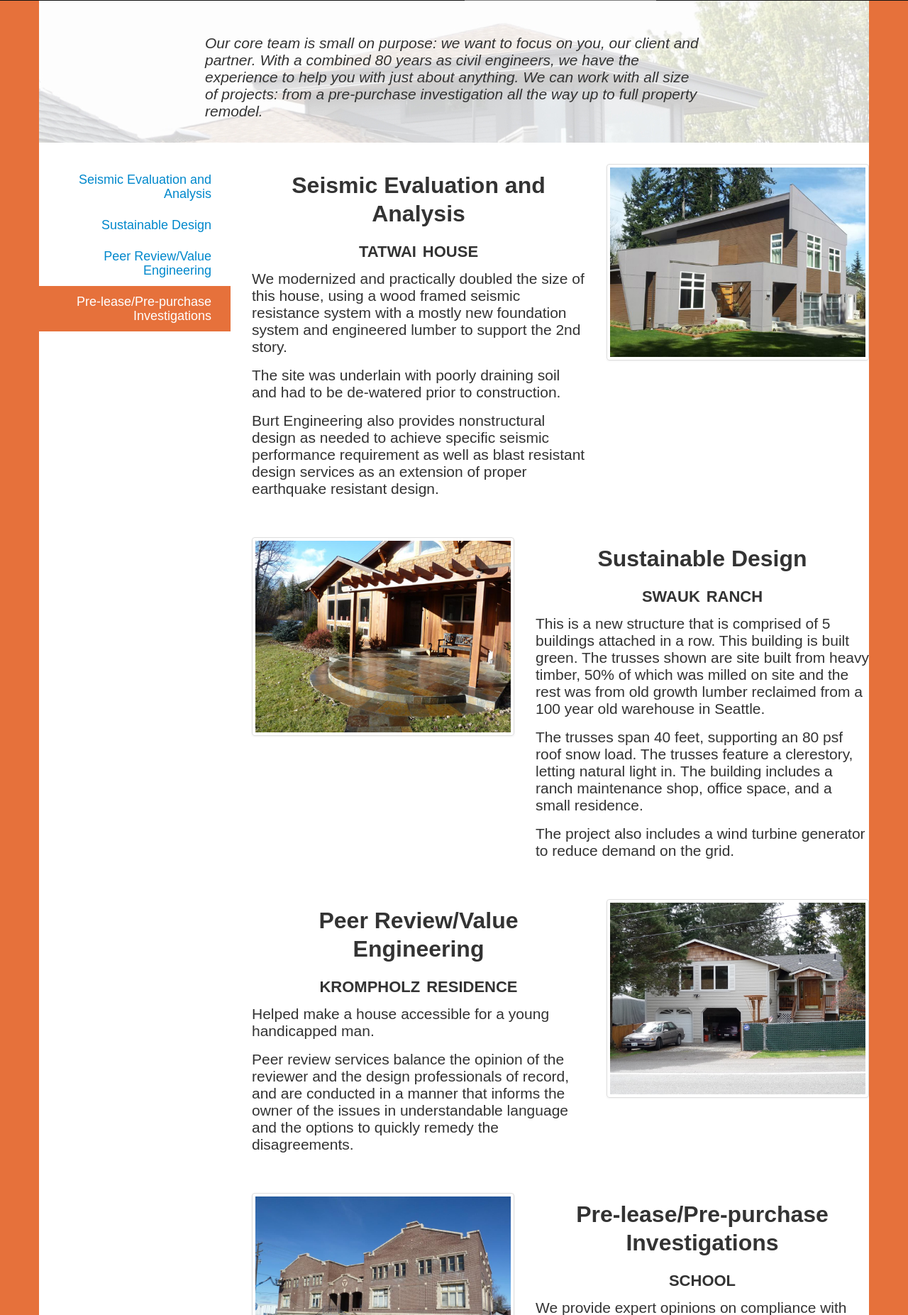
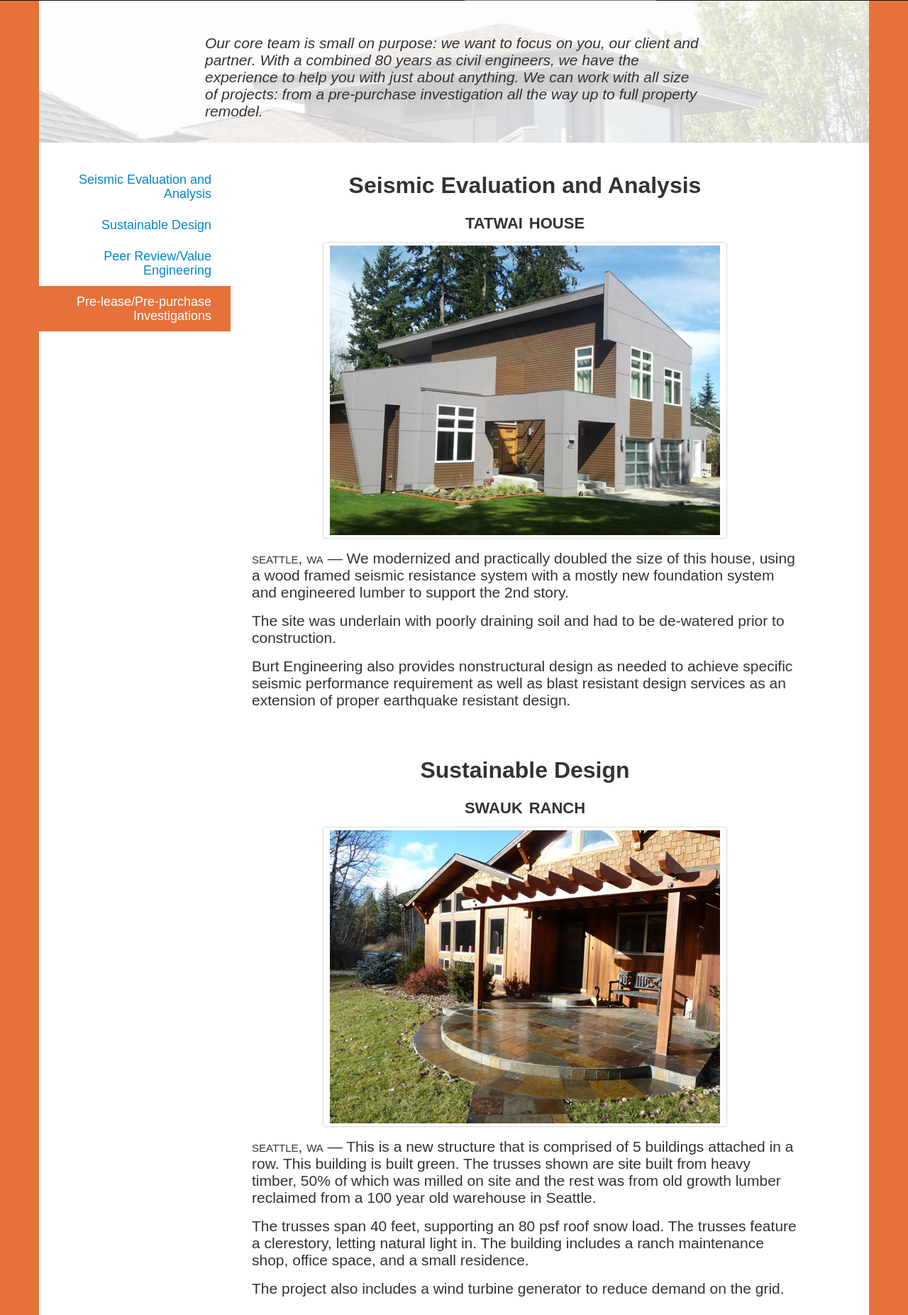
Before and after one commit to oburt/oburt-personal, a PHP site: page /burt-engineering/owners.php in a window 1280 px wide. Shown: the part 147-2000 px from the top of the page at 71% size. Run offline with PHP 8.4, Linux system fonts and the light colour scheme; some libraries are stand-ins or nearby versions.

Commit message:
owners page update to match builders

```diff
--- a/www/burt-engineering/owners.php
+++ b/www/burt-engineering/owners.php
@@ -21,11 +21,18 @@
 				</div>
 				<div class="span9">
 					<section id="seismic-evaluation" class="row">
-						<div class="span5">
+						<div class="span8">
 							<h2>Seismic Evaluation and Analysis</h2>
 							<h3>Tatwai House</h3>
+							<div class="row">
+								<div class="span6 offset1">
+									<a href="#" class="thumbnail">
+										<img src="img/tatwai-house.jpg" />
+									</a>
+								</div>
+							</div>
 							<p>
-								We modernized and practically doubled the size of this house, using a wood framed seismic resistance system with a mostly new foundation system and engineered lumber to support the 2nd story.
+								<span class="be-location">Seattle, WA</span> &mdash; We modernized and practically doubled the size of this house, using a wood framed seismic resistance system with a mostly new foundation system and engineered lumber to support the 2nd story.
 							</p>
 							<p>
 								The site was underlain with poorly draining soil and had to be de-watered prior to construction.
@@ -34,23 +41,20 @@
 								Burt Engineering also provides nonstructural design as needed to achieve specific seismic performance requirement as well as blast resistant design services as an extension of proper earthquake resistant design.
 							</p>
 						</div>
-						<div class="span4">
-							<a href="#" class="thumbnail">
-								<img src="img/tatwai-house.jpg" />
-							</a>
-						</div>
 					</section>
 					<section id="sustainable-design" class="row">
-						<div class="span4">
-							<a href="#" class="thumbnail">
-								<img src="img/swauk-ranch.jpg" />
-							</a>
-						</div>
-						<div class="span5">
+						<div class="span8">
 							<h2>Sustainable Design</h2>
 							<h3>Swauk Ranch</h3>
+							<div class="row">
+								<div class="span6 offset1">
+									<a href="#" class="thumbnail">
+										<img src="img/swauk-ranch.jpg" />
+									</a>
+								</div>
+							</div>
 							<p>
-								This is a new structure that is comprised of 5 buildings attached in a row. This building is built green. The trusses shown are site built from heavy timber, 50% of which was milled on site and the rest was from old growth lumber reclaimed from a 100 year old warehouse in Seattle.
+								<span class="be-location">Seattle, WA</span> &mdash; This is a new structure that is comprised of 5 buildings attached in a row. This building is built green. The trusses shown are site built from heavy timber, 50% of which was milled on site and the rest was from old growth lumber reclaimed from a 100 year old warehouse in Seattle.
 							</p>
 							<p>
 								The trusses span 40 feet, supporting an 80 psf roof snow load. The trusses feature a clerestory, letting natural light in. The building includes a ranch maintenance shop, office space, and a small residence.
@@ -61,33 +65,29 @@
 						</div>
 					</section>
 					<section id="peer-review" class="row">
-						<div class="span5">
+						<div class="span8">
 							<h2>Peer Review/Value Engineering</h2>
 							<h3>Krompholz Residence</h3>
+							<a href="#" class="thumbnail">
+								<img src="img/krompholz-residence.jpg" />
+							</a>
 							<p>
-								Helped make a house accessible for a young handicapped man.
+								<span class="be-location">Seattle, WA</span> &mdash; Helped make a house accessible for a young handicapped man.
 							</p>
 							<p>
 								Peer review services balance the opinion of the reviewer and the design professionals of record, and are conducted in a manner that informs the owner of the issues in understandable language and the options to quickly remedy the disagreements.
 							</p>
 						</div>
-						<div class="span4">
-							<a href="#" class="thumbnail">
-								<img src="img/krompholz-residence.jpg" />
-							</a>
-						</div>
 					</section>
 					<section id="pre-investigations" class="row">
-						<div class="span4">
+						<div class="span8">
+							<h2>Pre-lease/Pre-purchase Investigations</h2>
+							<h3>School</h3>
 							<a href="#" class="thumbnail">
 								<img src="img/school.jpg" />
 							</a>
-						</div>
-						<div class="span5">
-							<h2>Pre-lease/Pre-purchase Investigations</h2>
-							<h3>School</h3>
 							<p>
-								We provide expert opinions on compliance with applicable and current codes and specific, understandable performance information needed for informed choices.
+								<span class="be-location">Seattle, WA</span> &mdash; We provide expert opinions on compliance with applicable and current codes and specific, understandable performance information needed for informed choices.
 							</p>
 						</div>
 					</section>
```
